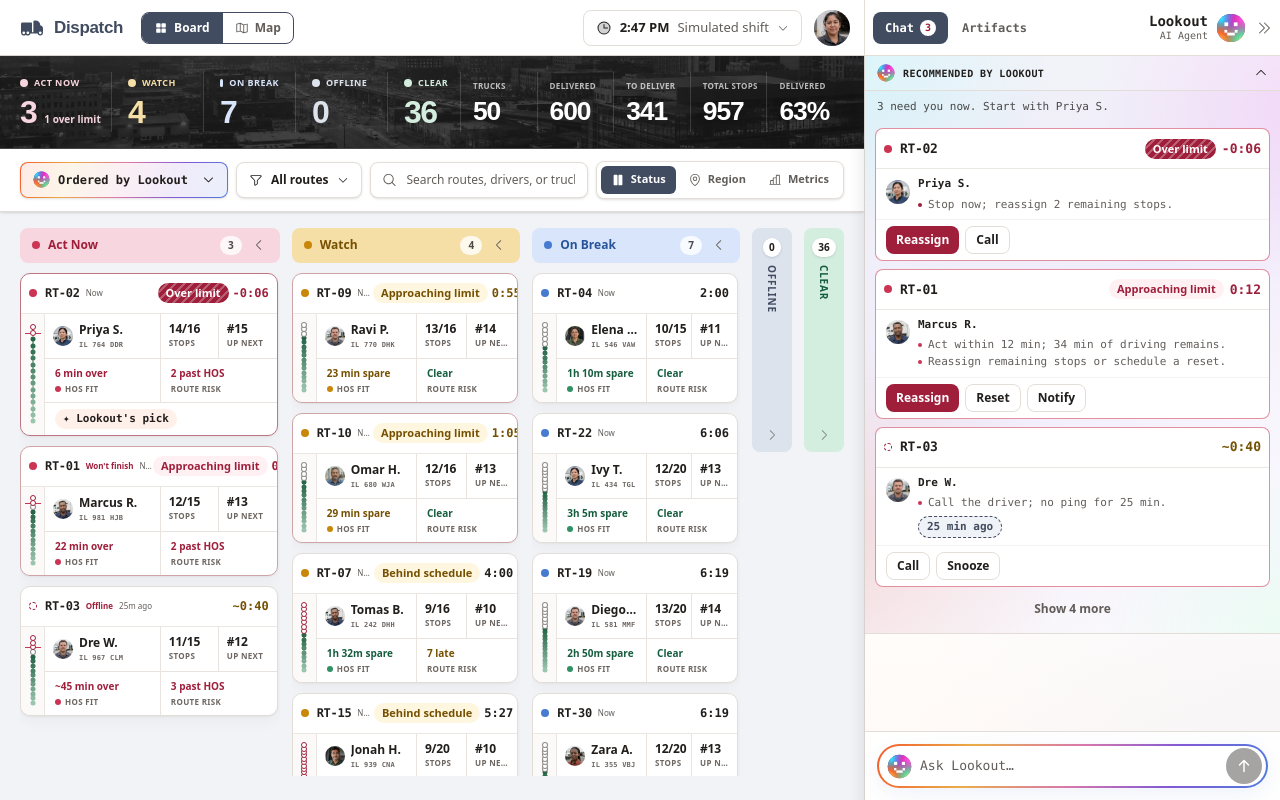
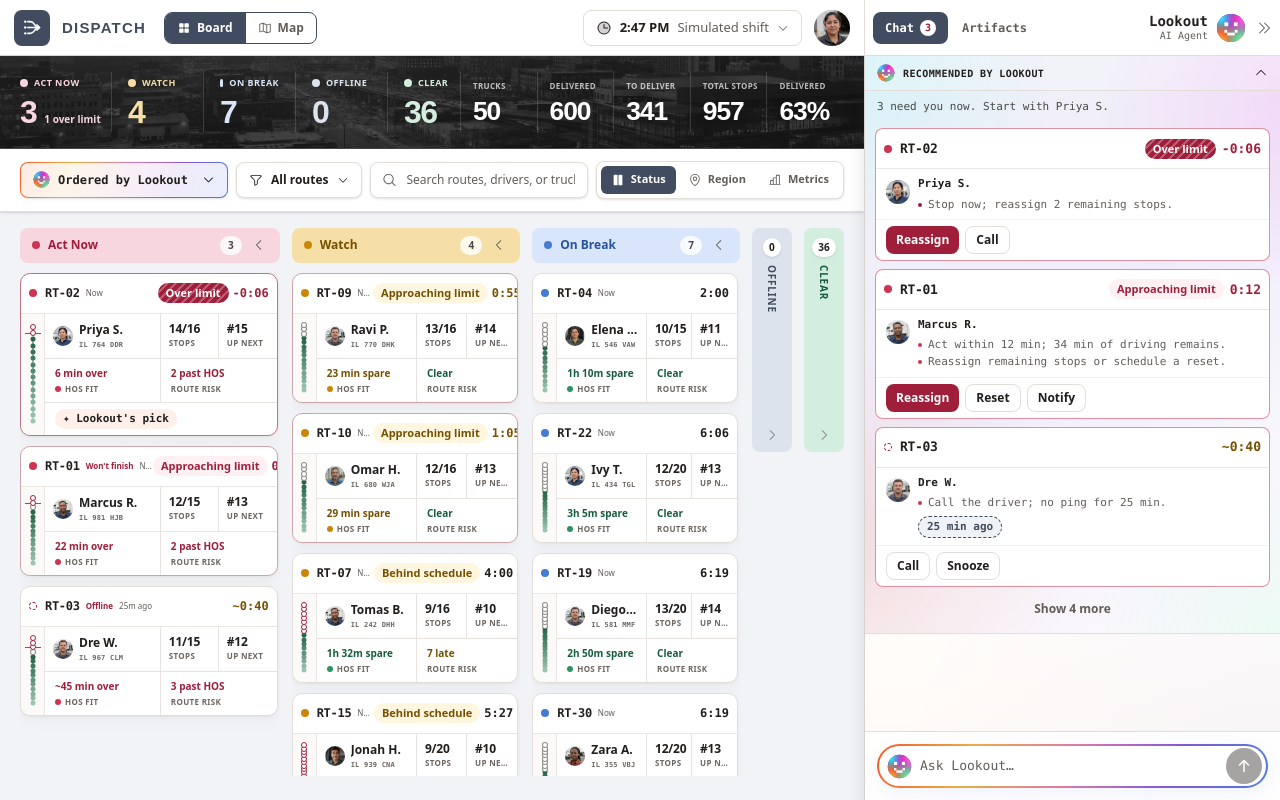
Before and after one commit to davekeller/dispatcher-dashboard, a React (Vite) app: page / in a window 1280 px wide. Built offline with nearby package versions, Linux system fonts and the light colour scheme.

Commit message:
Create a Dispatch logistics brand mark

```diff
--- /dev/null
+++ b/src/app/DispatchMark.tsx
@@ -0,0 +1,12 @@
+/** Dispatch's product mark: three route origins converging into one forward move. */
+export default function DispatchMark({ className = '' }: { className?: string }) {
+  return (
+    <svg aria-hidden="true" className={className} fill="none" focusable="false" viewBox="0 0 32 32">
+      <circle cx="6.75" cy="8.5" r="1.5" fill="currentColor" />
+      <circle cx="6.75" cy="16" r="1.5" fill="currentColor" />
+      <circle cx="6.75" cy="23.5" r="1.5" fill="currentColor" />
+      <path d="M10 8.5h3.25c3.3 0 4.25 2.05 5.8 4.25C20.25 14.4 21.65 16 24.5 16M10 16h14.5M10 23.5h3.25c3.3 0 4.25-2.05 5.8-4.25C20.25 17.6 21.65 16 24.5 16" stroke="currentColor" strokeLinecap="round" strokeWidth="2" />
+      <path d="m21.5 12.75 3.75 3.25-3.75 3.25" stroke="currentColor" strokeLinecap="round" strokeLinejoin="round" strokeWidth="2" />
+    </svg>
+  )
+}
--- a/src/app/Header.tsx
+++ b/src/app/Header.tsx
@@ -1,4 +1,4 @@
-import { CaretRight, MapTrifold, SquaresFour, TruckTrailer } from '@phosphor-icons/react'
+import { CaretRight, MapTrifold, SquaresFour } from '@phosphor-icons/react'
 import { Link, useLocation } from 'react-router'
 import { DISPATCHER } from '../data/dispatcher'
 import LookoutAvatar from '../lookout/LookoutAvatar'
@@ -7,6 +7,7 @@ import { LOOKOUT } from '../lookout/voice'
 import { useDerived } from '../store/hooks'
 import DispatcherAvatar from '../ui/DispatcherAvatar'
 import { navigationItemState } from '../ui/navigation'
+import DispatchMark from './DispatchMark'
 import { originOf } from './origin'
 import SimulatedShift from './SimulatedShift'
 
@@ -33,13 +34,13 @@ export default function Header() {
 
   return (
     <header className={`relative z-30 flex h-14 shrink-0 items-center gap-0.5 border-b border-line bg-panel pr-3.5 ${lowestNav ? 'nav-shadow-below' : ''}`}>
-      {/* The tile sits centered in a cell the width of the collapsed route rail, so it lines up over the route file's back arrow. */}
+      {/* The brand tile sits centered over the route file's 64px back-arrow cell. */}
       <div className="flex w-16 shrink-0 items-center justify-center">
-        <Link to="/" aria-label="Open the Dispatch board" className="flex h-9 w-9 shrink-0 items-center justify-center rounded-control text-nav-selected-ink transition hover:bg-well">
-          <TruckTrailer size={22} weight="fill" />
+        <Link to="/" aria-label="Open the Dispatch board" className="flex h-9 w-9 shrink-0 items-center justify-center rounded-control bg-nav-selected-ink text-on-accent transition hover:bg-ink focus-visible:outline-2 focus-visible:outline-offset-2 focus-visible:outline-nav-selected-ink/40">
+          <DispatchMark className="h-[25px] w-[25px]" />
         </Link>
       </div>
-      <Link to="/" className="-ml-3 whitespace-nowrap font-display text-[17px] font-semibold tracking-[-0.02em] text-nav-selected-ink">Dispatch</Link>
+      <Link to="/" className="-ml-1 whitespace-nowrap font-display text-[15px] font-bold uppercase leading-none tracking-[0.08em] text-nav-selected-ink">Dispatch</Link>
       <nav aria-label="Workspace view" className="ml-4 flex h-8 shrink-0 items-stretch overflow-hidden rounded-control border border-nav-selected-ink bg-panel">
         <Link to="/" aria-current={onBoard ? 'page' : undefined} className={segment(onBoard)}>
           <SquaresFour size={14} weight={onBoard ? 'fill' : 'regular'} /> Board
```
Also changed, not shown: 3 other files (tests, documents, lock files or other folders).
